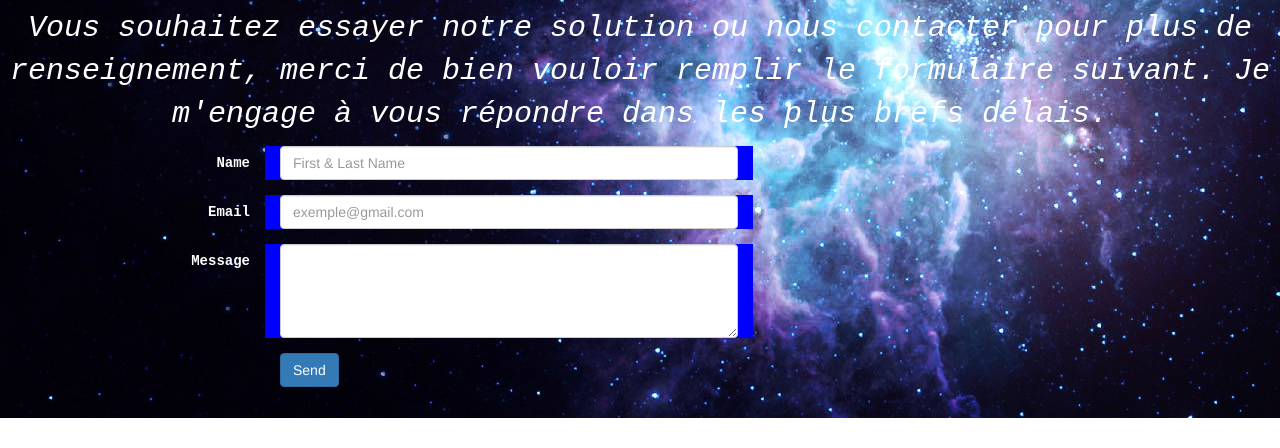
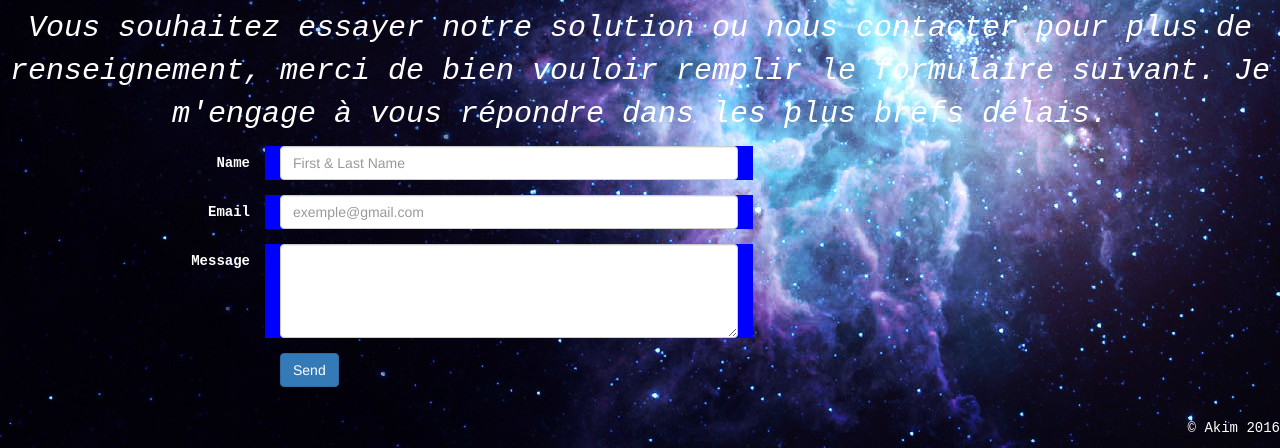
Before and after one commit to kikim5959/contact, a plain HTML site: page index.html in a window 1280 px wide. Shown: the part 502-950 px from the top of the page. Before the commit the page ends 920 px from the top, so only its background shows below. Drawn offline with Linux system fonts and the light colour scheme.

```diff
--- a/index.html
+++ b/index.html
@@ -88,5 +88,8 @@
         </form>
     </div>
 </div>
+<footer>
+      <p>&copy; Akim 2016</p>
+    </footer>
 </body>
 </html>
--- a/style.css
+++ b/style.css
@@ -13,8 +13,8 @@
     color: white;
     text-align: center;
     font-family:  monospace;
-    font-kerning: normal;
-}
+
+  }
 
 
 /*coordoné et paragraphe*/
@@ -38,3 +38,9 @@
 font-family: monospace;
 
 }
+
+footer {
+
+float: right;
+
+}
```
